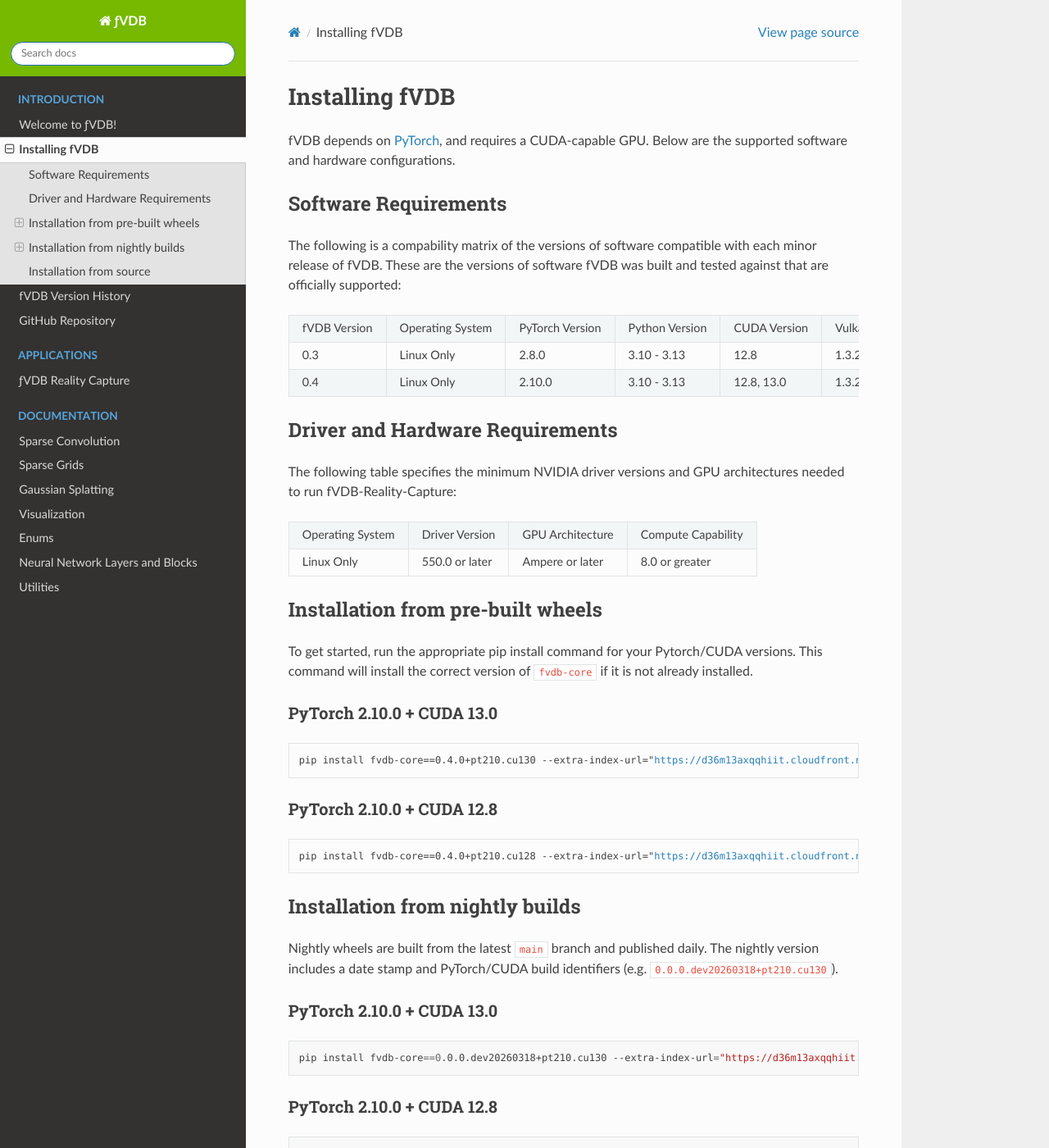
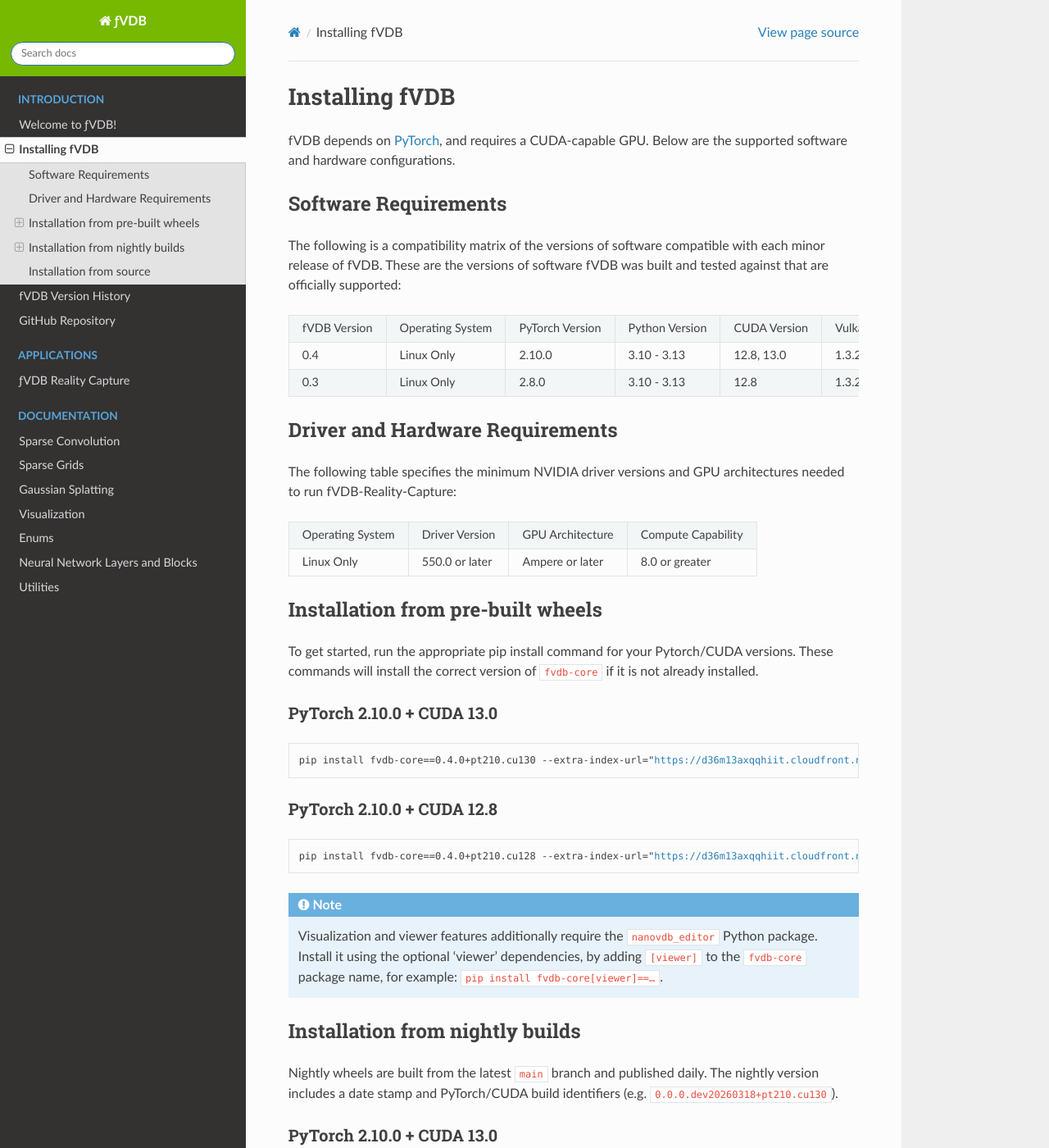
Before and after one commit to openvdb/fvdb-core, a Sphinx documentation site: the page built from docs/installation.rst, in a window 1280 px wide and 1400 px high. Shown: the whole window at 82% size. Built offline with Sphinx 7.4.7 and the Read the Docs theme 3.1.0, drawn with Linux system fonts in a browser that asks for light colours; pages that are not in the unit, such as notebooks, are missing from menus.

Commit message:
install docs updates
Signed-off-by: Jonathan Swartz <jonathan@jswartz.info>

```diff
--- a/docs/installation.rst
+++ b/docs/installation.rst
@@ -7,14 +7,14 @@
 Software Requirements
 ------------------------
 
-The following is a compability matrix of the versions of software compatible with each minor release of fVDB.  These are the versions of software fVDB was built and tested against that are officially supported:
+The following is a compatibility matrix of the versions of software compatible with each minor release of fVDB.  These are the versions of software fVDB was built and tested against that are officially supported:
 
 +--------------+------------------+-----------------+-----------------+----------------+------------------------------------------+
 | fVDB Version | Operating System | PyTorch Version | Python Version  | CUDA Version   | Vulkan Version (only for visualization)  |
 +--------------+------------------+-----------------+-----------------+----------------+------------------------------------------+
+| 0.4          | Linux Only       | 2.10.0          | 3.10 - 3.13     | 12.8, 13.0     | 1.3.275.0                                |
++--------------+------------------+-----------------+-----------------+----------------+------------------------------------------+
 | 0.3          | Linux Only       | 2.8.0           | 3.10 - 3.13     | 12.8           | 1.3.275.0                                |
-+--------------+------------------+-----------------+-----------------+----------------+------------------------------------------+
-| 0.4          | Linux Only       | 2.10.0          | 3.10 - 3.13     | 12.8, 13.0     | 1.3.275.0                                |
 +--------------+------------------+-----------------+-----------------+----------------+------------------------------------------+
 
 Driver and Hardware Requirements
@@ -31,7 +31,7 @@
 
 Installation from pre-built wheels
 -------------------------------------
-To get started, run the appropriate pip install command for your Pytorch/CUDA versions. This command will install
+To get started, run the appropriate pip install command for your Pytorch/CUDA versions. These commands will install
 the correct version of ``fvdb-core`` if it is not already installed.
 
 
@@ -49,6 +49,8 @@
 
     pip install fvdb-core==\ |fvdb_core_version_pt210_cu128| --extra-index-url="https://d36m13axqqhiit.cloudfront.net/simple" torch==2.10.0 --extra-index-url https://download.pytorch.org/whl/cu128
 
+.. note::
+   Visualization and viewer features additionally require the ``nanovdb_editor`` Python package. Install it using the optional 'viewer' dependencies, by adding ``[viewer]`` to the ``fvdb-core`` package name, for example: ``pip install fvdb-core[viewer]==…``.
 
 
 Installation from nightly builds
```
